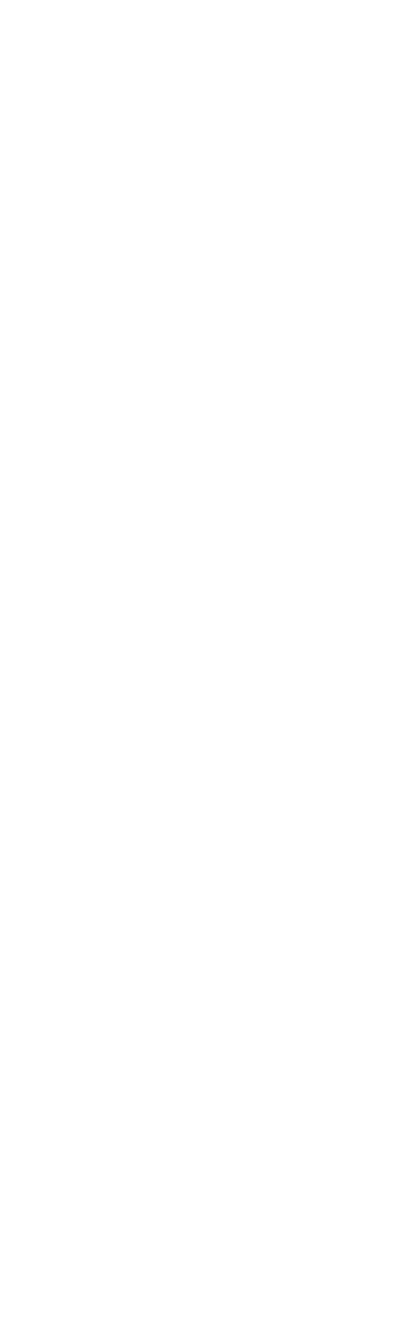
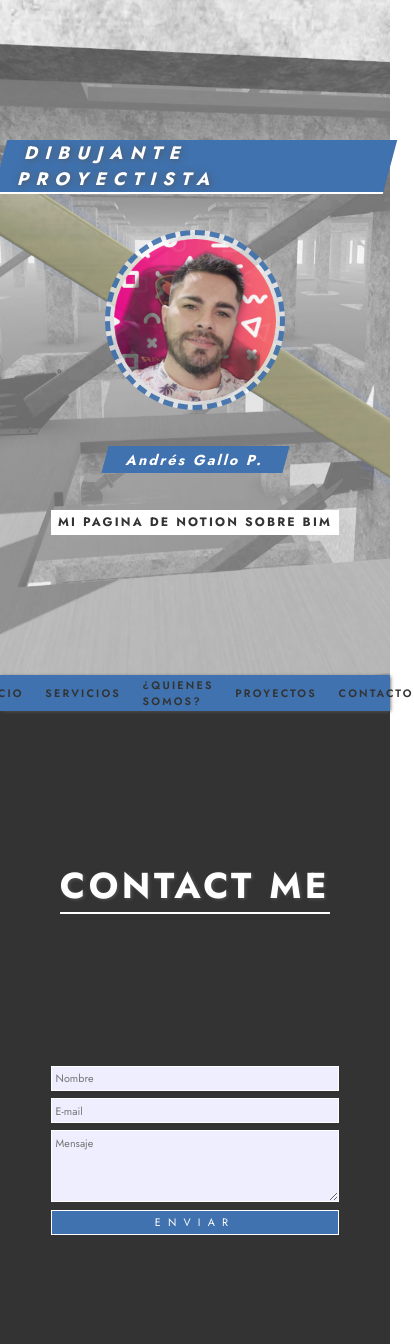
Before and after one commit to Atelijudesign/atelijudesign.github.io, a plain HTML site: page page/contacts.html in a window 390 px wide. Shown: the top 1344 px of the page, 414 px wide, since content can reach past the window. Before the commit the page ends 844 px from the top, so only its background shows below. Drawn offline with Linux system fonts and the light colour scheme.

Commit message:
update of index page and contacts page

```diff
--- a/css/style.css
+++ b/css/style.css
@@ -0,0 +1,336 @@
+/*Reset and common style*/
+*{
+    margin: 0;
+    padding: 0;
+    outline:none;
+    box-sizing: border-box;
+    text-decoration: none;
+    list-style-type: none;
+    font-family: "Jost", sans-serif;
+    font-family: 400;
+}
+
+html{
+    font-size:62.5%;
+    scroll-behavior: smooth;
+}
+
+.center{
+    display: flex;
+    justify-content: center;
+    align-items: center;
+}
+
+.section-heading{
+    font-size:5rem;
+    color: var(--colorBackground3);
+    text-transform:uppercase;
+    letter-spacing:0.5rem;
+    margin:10rem 0 5rem 0;
+    border-bottom:0.3rem solid var(--colorBackground3);
+    text-shadow: 0.2rem 0.2rem 0.5rem var(--colorBackground2);
+}
+
+:root{
+    --colorPrimario:#112d4e;
+    --colorSecundario:#3f72af;
+    --colorBackground1:#dbe2ef;
+    --colorBackground2:#555;
+    --colorBackground3:#333;
+    --colorBackground4:#777;
+    --colorFooter:#222222;
+    --colorblanco:#fff;
+    --colorgris:#eef;
+    --colorRosado:#e41c6f;
+    --colorCopyright:#fff;
+    --colorBgImg:rgba(255, 255, 255, 0.7);
+}
+/*Reset and common style*/
+
+/*Home Section 1*/
+.section-1{
+    width:100%;
+    height:80vh;
+    background: linear-gradient(
+        rgba(255,255,255,0.2),
+        rgba(255,255,255,0.2)
+    ),
+    url(/img/bg.png) center center no-repeat;
+    background-size: cover;
+    flex-direction:column;
+}
+
+.section-1-heading{
+    font-size:6rem;
+    font-weight:700;
+    color: var(--colorblanco);
+    background-color: var(--colorSecundario);
+    padding: 0 3rem;
+    margin-bottom: 5rem;
+    text-transform: uppercase;
+    letter-spacing:1rem;
+    border-bottom: 0.3rem solid var(--colorblanco);
+    text-shadow: 0.2rem 0.2rem 1rem var(--colorBackground2);
+    transform:skew(-15deg);
+}
+
+.person-img{
+    width:25rem;
+    height:25rem;
+    object-fit: cover;
+    border-radius:50%;
+    border:0.7rem dashed var(--colorSecundario);
+    background-color:var(--colorBgImg);
+    padding: 0.5rem;
+    opacity: 0.9;
+}
+
+.person-name{
+    font-size:2rem;
+    color: var(--colorblanco);
+    background-color:var(--colorSecundario);
+    margin: 5rem 0;
+    padding: 0.5rem 3rem;
+    letter-spacing:0.3rem;
+    transform:skew(-15deg);
+}
+
+.section-1-btn{
+    font-size: 1.7rem;
+    font-weight:700;
+    color: var(--colorBackground3);
+    background-color:var(--colorblanco);
+    padding: 0.5rem 1rem;
+    text-transform:uppercase;
+    letter-spacing:0.3rem;
+}
+/*End Section 1*/
+
+/*Home navbar*/
+.navbar{
+    width:100%;
+    height:5rem;
+    background:var(--colorSecundario);
+    box-shadow:0.2rem 0.2rem 0.5rem var(--colorBackground2);
+    position: absolute;
+    z-index:300;
+}
+
+.sticky{
+    position: fixed;
+    top:0;
+}
+
+.navbar-link{
+    font-size:1.7rem;
+    font-weight:600;
+    color:var(--colorBackground3);
+    margin: 0 3rem;
+    letter-spacing:0.3rem;
+    text-transform:uppercase;
+    position: relative;
+    transition:color 0.2s;
+}
+
+.change.navbar-link{
+    color:var(--colorblanco);
+}
+
+.navbar-link:hover{
+    color: var(--colorblanco);
+}
+
+.navbar-link::before{
+    content:"";
+    width:0;
+    height:0.2rem;
+    background-color:var(--colorblanco);
+    position: absolute;
+    right: -15%;
+    bottom:-0.3rem;
+    transition: width 0.2s;
+}
+
+.change.navbar-link::before{
+    width:130%;
+}
+
+.navbar-link:hover::before{
+    width:130%;
+}
+/*End navbar*/
+
+/*Home Contacts*/
+.section-4 {
+    width: 100%;
+    height: 70vh;
+    background-color: var(--colorBackground3);
+    display: flex;
+    flex-direction: column;
+    align-items: center;
+    justify-content: space-evenly;
+  }
+
+  .section-4-heading {
+    color: var(--colorblanco);
+    box-shadow: none;
+    border-color: var(--colorblanco);
+    margin-bottom: 5rem;
+  }
+
+  .contact-form {
+    width: 50rem;
+    flex-direction:column;
+  }
+
+  .contact-form input,
+  .contact-form textarea {
+    width: 100%;
+    padding: 0.5rem;
+    margin: 0.5rem 0;
+    background-color: var(--colorgris);
+    font-size: 1.5rem;
+    border: 0.2rem solid var(--colorblanco);
+    color: var(--colorBackground2);
+  }
+
+  .contact-form textarea {
+    height: 10rem;
+    max-height: 15rem;
+    max-width: 100%;
+  }
+
+  .contact-form .contact-form-btn {
+    background-color: var(--colorSecundario);
+    color: var(--colorblanco);
+    text-transform: uppercase;
+    letter-spacing: 1rem;
+    cursor: pointer;
+  }
+
+/*End Contacts*/
+
+
+/*Home footer*/
+.section-5{
+    width:100%;
+    height: 30vh;
+    background-color:var(--colorFooter);
+    flex-direction:column;
+}
+
+.social-media{
+    margin-bottom: 3rem;
+}
+
+.social-media-link{
+    margin: 0 2rem;
+    padding:0.7rem;
+    background-color:var(--colorSecundario);
+    border-radius: 0.5rem;
+    display: inline-block;
+}
+
+.social-media-link i{
+    font-size:3rem;
+    color: var(--colorblanco);
+}
+
+.copyright{
+    color: var(--colorCopyright);
+    font-size:2rem;
+    letter-spacing: 0.2rem;
+    font-weight:300;
+    text-align:center;
+}
+/*End footer*/
+
+/* Responsive */
+@media (max-width: 1200px) {
+    .services {
+      height: auto;
+      flex-wrap: wrap;
+    }
+
+    .service {
+      margin: 3rem 2rem;
+    }
+
+    .section-4 {
+      height: 80vh;
+    }
+  }
+
+  @media (max-width: 800px) {
+    .section-1-heading {
+      font-size: 4rem;
+    }
+
+    .progress-bar {
+      width: 50rem;
+    }
+  }
+
+  @media (max-width: 600px) {
+    .section-1-heading {
+      font-size: 3rem;
+    }
+
+    .navbar-link {
+      margin: 0 2rem;
+      font-size: 1.5rem;
+    }
+
+    .section-2 {
+      padding: 10rem;
+    }
+
+    .section-2-heading {
+      margin-bottom: 10rem;
+    }
+
+    .progress-bar {
+      width: 45rem;
+    }
+
+    .project-img {
+      width: 100%;
+    }
+
+    .contact-form {
+      width: 40rem;
+    }
+
+    .copyright {
+      width: 70%;
+    }
+  }
+
+  @media (max-width: 500px) {
+    html {
+      font-size: 55%;
+    }
+  }
+
+  @media (max-width: 450px) {
+    html {
+      font-size: 45%;
+    }
+
+    .section-1-heading {
+      font-size: 2.5rem;
+    }
+
+    .navbar-link {
+      margin: 0 1.5rem;
+    }
+
+    .section-2-heading {
+      text-align: center;
+    }
+
+    .progress-bar {
+      width: 40rem;
+    }
+  }
+  /* End of Responsive */
--- a/index.html
+++ b/index.html
@@ -1,12 +1,60 @@
 <!DOCTYPE html>
-<html lang="en">
+<html lang="es">
 <head>
     <meta charset="UTF-8">
     <meta http-equiv="X-UA-Compatible" content="IE=edge">
     <meta name="viewport" content="width=device-width, initial-scale=1.0">
-    <title>Document</title>
+    <!--font-family-->
+    <link rel="stylesheet" href="https://cdnjs.cloudflare.com/ajax/libs/font-awesome/5.13.0/css/all.min.css"/>
+    <link href="https://fonts.googleapis.com/css2?family=Jost:wght@100;200;300;400;500;600;700;800;900&display=swap" rel="stylesheet"/>
+    <!--file CSS-->
+    <link rel="stylesheet" href="/css/style.css">
+    <!--favicon-->
+    <link rel="icon" href="/img/andresGallo.png">
+    <title>BIM Structural Draftsman</title>
 </head>
 <body>
+<div class="container">
+    <!--Home Section 1-->
+    <section class="section-1 center" id="section-1">
+        <h1 class="section-1-heading">Dibujante Proyectista</h1>
+        <img class="person-img" src="/img/andresGallo.png" alt="Andres Gallo">
+        <h3 class="person-name">Andrés Gallo P.</h3>
+        <a class="section-1-btn" target="_blank" href="https://www.notion.so/Informaci-n-BIM-31e49ce9e9404f9a8afabcba1baa8608" >Mi pagina de Notion sobre BIM</a>
+    </section>
+    <!--End Section 1-->
 
+    <!--Home navbar-->
+    <nav class="navbar center">
+        <a class="navbar-link" href="/index.html">Inicio</a>
+        <a class="navbar-link" href="/page/services.html">Servicios</a>
+        <a class="navbar-link" href="/page/aboutme.html">¿Quienes Somos?</a>
+        <a class="navbar-link" href="/page/projects.html">Proyectos</a>
+        <a class="navbar-link" href="/page/contacts.html">Contacto</a>
+    </nav>
+    <!--End navbar-->
+
+    <!--Home footer-->
+    <footer class="section-5 center">
+        <div class="social-media">
+            <a class="social-media-link" href="https://github.com/Atelijudesign" target="_blank" >
+                <i class="fab fa-github-square"></i>
+            </a>
+            <a class="social-media-link" href="https://www.instagram.com/atelijudesign/" target="_blank" >
+                <i class="fab fa-instagram-square"></i>
+            </a>
+            <a class="social-media-link" href="https://www.youtube.com/channel/UCj_cOP9pqWxMeY2R64U59Xw" target="_blank" >
+                <i class="fab fa-youtube-square"></i>
+            </a>
+        </div>
+        <p class="copyright">
+            Copyright &copy; Atelijudesign. Todos los derechos reservados.
+        </p>
+
+    </footer>
+    <!--End footer-->
+</div>
+<!--File Javascript-->
+<script src="app/js/"></script>
 </body>
 </html>
--- a/page/contacts.html
+++ b/page/contacts.html
@@ -0,0 +1,71 @@
+<!DOCTYPE html>
+<html lang="es">
+<head>
+    <meta charset="UTF-8">
+    <meta http-equiv="X-UA-Compatible" content="IE=edge">
+    <meta name="viewport" content="width=device-width, initial-scale=1.0">
+    <!--font-family-->
+    <link rel="stylesheet" href="https://cdnjs.cloudflare.com/ajax/libs/font-awesome/5.13.0/css/all.min.css"/>
+    <link href="https://fonts.googleapis.com/css2?family=Jost:wght@100;200;300;400;500;600;700;800;900&display=swap" rel="stylesheet"/>
+    <!--file CSS-->
+    <link rel="stylesheet" href="/css/style.css">
+    <!--favicon-->
+    <link rel="icon" href="/img/andresGallo.png">
+    <title>BIM Structural Draftsman</title>
+</head>
+<body>
+<div class="container">
+    <!--Home Section 1-->
+    <section class="section-1 center" id="section-1">
+        <h1 class="section-1-heading">Dibujante Proyectista</h1>
+        <img class="person-img" src="/img/andresGallo.png" alt="Andres Gallo">
+        <h3 class="person-name">Andrés Gallo P.</h3>
+        <a class="section-1-btn" target="_blank" href="https://www.notion.so/Informaci-n-BIM-31e49ce9e9404f9a8afabcba1baa8608" >Mi pagina de Notion sobre BIM</a>
+    </section>
+    <!--End Section 1-->
+
+    <!--Home navbar-->
+    <nav class="navbar center">
+        <a class="navbar-link" href="../index.html">Inicio</a>
+        <a class="navbar-link" href="services.html">Servicios</a>
+        <a class="navbar-link" href="aboutme.html">¿Quienes Somos?</a>
+        <a class="navbar-link" href="projects.html">Proyectos</a>
+        <a class="navbar-link" href="contacts.html">Contacto</a>
+    </nav>
+    <!--End navbar-->
+    <section class="section-4" id="section-4">
+        <h1 class="section-heading section-4-heading">Contact Me</h1>
+        <form class="contact-form center">
+          <input type="text" placeholder="Nombre" />
+          <input type="email" placeholder="E-mail" />
+          <textarea placeholder="Mensaje"></textarea>
+          <input type="submit" value="Enviar" class="contact-form-btn" />
+        </form>
+      </section>
+    <!--Home Contacts-->
+
+    <!--End Contacts-->
+
+    <!--Home footer-->
+    <footer class="section-5 center">
+        <div class="social-media">
+            <a class="social-media-link" href="https://github.com/Atelijudesign" target="_blank" >
+                <i class="fab fa-github-square"></i>
+            </a>
+            <a class="social-media-link" href="https://www.instagram.com/atelijudesign/" target="_blank" >
+                <i class="fab fa-instagram-square"></i>
+            </a>
+            <a class="social-media-link" href="https://www.youtube.com/channel/UCj_cOP9pqWxMeY2R64U59Xw" target="_blank" >
+                <i class="fab fa-youtube-square"></i>
+            </a>
+        </div>
+        <p class="copyright">
+            Copyright &copy; Atelijudesign. Todos los derechos reservados.
+        </p>
+    </footer>
+    <!--End footer-->
+</div>
+<!--File Javascript-->
+<script src="app/js/"></script>
+</body>
+</html>
```
Also changed, not shown: page/aboutme.html (+59 -0 lines), page/projects.html (+59 -0 lines), page/services.html (+59 -0 lines).
